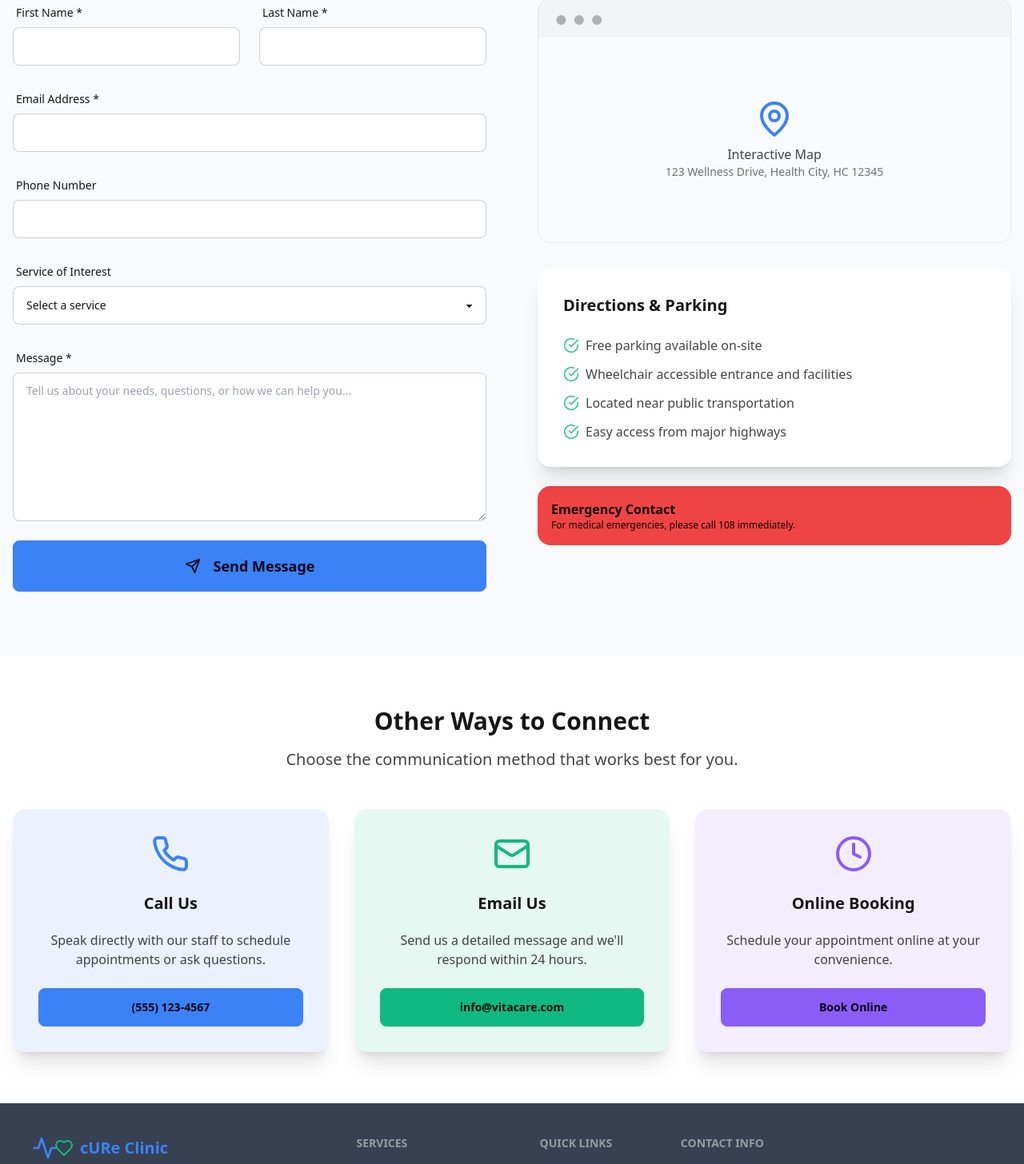
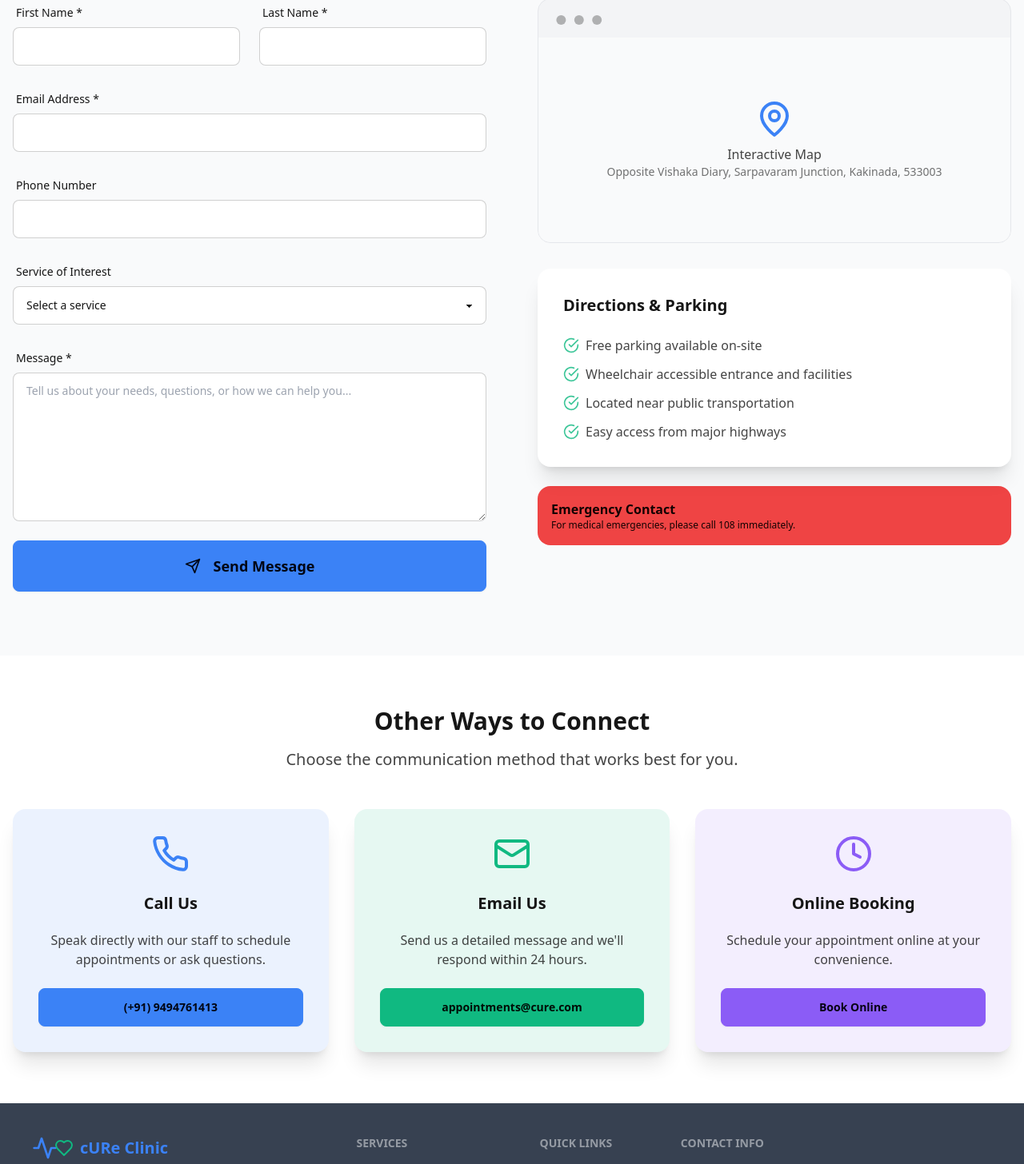
Before and after one commit to sunkmechie/site_cure_olivia, a React (Vite) app: page /contact in a window 1280 px wide. Shown: the part 1010-2466 px from the top of the page at 80% size. Built offline with nearby package versions, Linux system fonts and the light colour scheme.

Commit message:
Update Contact.tsx

```diff
--- a/src/pages/Contact.tsx
+++ b/src/pages/Contact.tsx
@@ -68,9 +68,8 @@ const Contact: React.FC = () => {
     'Physical Therapy',
     'Occupational Therapy',
     'Neurological Rehabilitation',
-    'Gynecological Care',
+    'Dentistry',
     'Aesthetic Treatments',
-    ,
     'General Inquiry'
   ];
 
@@ -244,7 +243,7 @@ const Contact: React.FC = () => {
                     <div className="text-center">
                       <MapPin className="h-12 w-12 text-primary mx-auto mb-2" />
                       <p className="opacity-80">Interactive Map</p>
-                      <p className="text-sm opacity-60">123 Wellness Drive, Health City, HC 12345</p>
+                      <p className="text-sm opacity-60">Opposite Vishaka Diary, Sarpavaram Junction, Kakinada, 533003</p>
                     </div>
                   </div>
                 </div>
@@ -314,8 +313,8 @@ const Contact: React.FC = () => {
                 <p className="opacity-80 mb-4">
                   Speak directly with our staff to schedule appointments or ask questions.
                 </p>
-                <a href="tel:+15551234567" className="btn btn-primary">
-                  (555) 123-4567
+                <a href="tel:+91 9494761413" className="btn btn-primary">
+                  (+91) 9494761413
                 </a>
               </div>
             </div>
@@ -329,8 +328,8 @@ const Contact: React.FC = () => {
                 <p className="opacity-80 mb-4">
                   Send us a detailed message and we'll respond within 24 hours.
                 </p>
-                <a href="mailto:info@vitacare.com" className="btn btn-secondary">
-                  info@vitacare.com
+                <a href="mailto:appointments@cure.com" className="btn btn-secondary">
+                  appointments@cure.com
                 </a>
               </div>
             </div>
```
